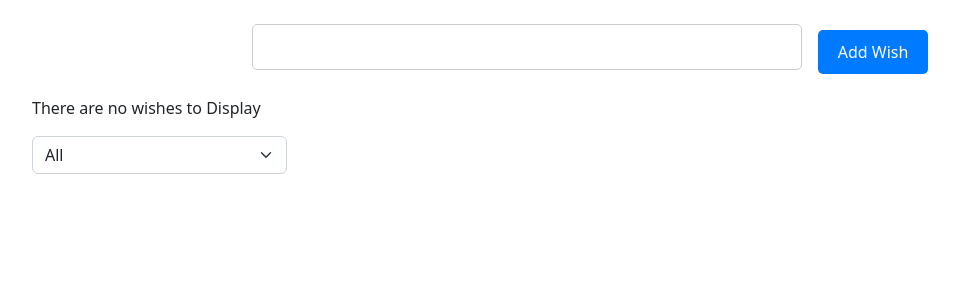
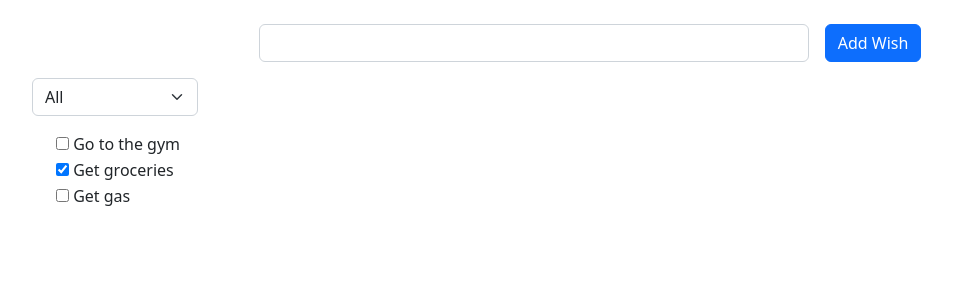
Before and after one commit to lucasbm8/AngularWishlist, an Angular app: page / in a window 1280 px wide. Shown: the top 300 px of the page, without its empty margins (50-1009 px from the left). Built offline with nearby package versions, Linux system fonts and the light colour scheme.

Commit message:
Refactor form styling and functionality in app.component.html and app.component.ts

```diff
--- a/src/app/app.component.html
+++ b/src/app/app.component.html
@@ -1,7 +1,5 @@
 <div class="container">
-  <form
-    class="form-custom row mt-3 gx-3 gy-2 align-items-center justify-content-center"
-  >
+  <form class="row mt-3 gx-3 gy-2 align-items-center justify-content-center">
     <div class="col-sm-6">
       <label class="visually-hidden" for="specificSizeInputName">Wish</label>
       <input
@@ -23,30 +21,30 @@
   </form>
 
   <div class="row mt-3">
-    <div *ngIf="items.length == 0; else showItems">
-      There are no wishes to Display
+    <div class="col-sm-2">
+      <select class="form-select" [(ngModel)]="listFilter" title="Filter">
+        <option value="0">All</option>
+        <option value="1">Unfulfilled</option>
+        <option value="2">Fulfilled</option>
+      </select>
     </div>
+  </div>
 
-    <div class="row mt-3">
-      <div class="col-sm-3">
-        <select title="Filter options" class="form-select">
-          <option value="0">All</option>
-          <option value="1">Completed</option>
-          <option value="2">Incomplete</option>
-        </select>
-      </div>
+  <div class="row mt-3">
+    <div *ngIf="visibleItems.length === 0; else showItems">
+      There are no wishes to display.
     </div>
 
     <ng-template #showItems>
-      <ul *ngIf="items.length > 0" class="wish-list">
-        <li *ngFor="let item of items; index as ii">
+      <ul class="wish-list">
+        <li *ngFor="let item of visibleItems; index as ii">
           <div class="form-check">
             <label class="form-check-label">
               <input
                 class="checkbox"
                 type="checkbox"
                 [checked]="item.isComplete"
-                [attr.data-inex]="ii"
+                [attr.data-index]="ii"
                 (click)="toggleItem(item)"
               />
               {{ item.wishText }}
--- a/src/app/app.component.ts
+++ b/src/app/app.component.ts
@@ -1,7 +1,11 @@
 import { Component } from '@angular/core';
 import { WishItem } from './shared/models/wishItem';
 
-
+const filters = [
+  (item : WishItem) => item,
+  (item : WishItem) => !item.isComplete,
+  (item : WishItem) => item.isComplete
+];
 @Component({
   selector: 'app-root',
   templateUrl: './app.component.html',
@@ -9,18 +13,29 @@ import { WishItem } from './shared/models/wishItem';
 })
 export class AppComponent {
   items : WishItem[] = [ //estou declarand items como um tipo de array de WishItem
+  new WishItem('Go to the gym'),
+  new WishItem('Get groceries', true),
+  new WishItem('Get gas'),
+
   ];
+
+
+  listFilter : any = '0';
+
   title = 'wishlist';
 
   newWishText='';
 
+  get visibleItems(): WishItem[]{
+   return this.items.filter(filters[this.listFilter]);
+  }
 
-  addNewWish(){
-    // add new wish to the items array and clear the textbox.
-    if(this.newWishText.length != 0){
+
+  addNewWish() {
     this.items.push(new WishItem(this.newWishText));
     this.newWishText = '';
-  }}
+  }
+
 
   toggleItem(item : WishItem) {
     item.isComplete = !item.isComplete;
```
